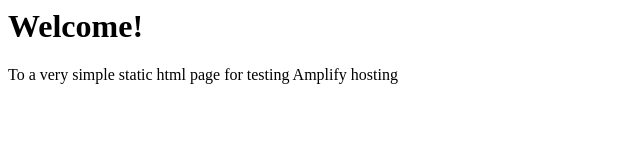
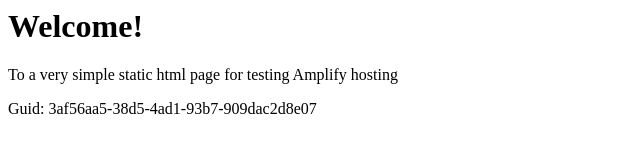
Before and after one commit to aws-aemilia-yul/Github-PR-Commit-Integration-Test-DoNotTouch-Gith-OKSLNVO2-v1-prod-ca-central-1, a website: page src/index.html in a window 1280 px wide. Shown: the whole page, without its empty margins (0-640 px from the left). Drawn offline with Linux system fonts and the light colour scheme.

Commit message:
commit from integ tests

```diff
--- a/src/index.html
+++ b/src/index.html
@@ -1,3 +1,5 @@
+
+
 <html lang="en">
 
 <head>
@@ -10,6 +12,6 @@
 <body>
     <h1>Welcome!</h1>
     <p>To a very simple static html page for testing Amplify hosting</p>
-</body>
+    <p>Guid: 3af56aa5-38d5-4ad1-93b7-909dac2d8e07</p></body>
 
 </html>
```
